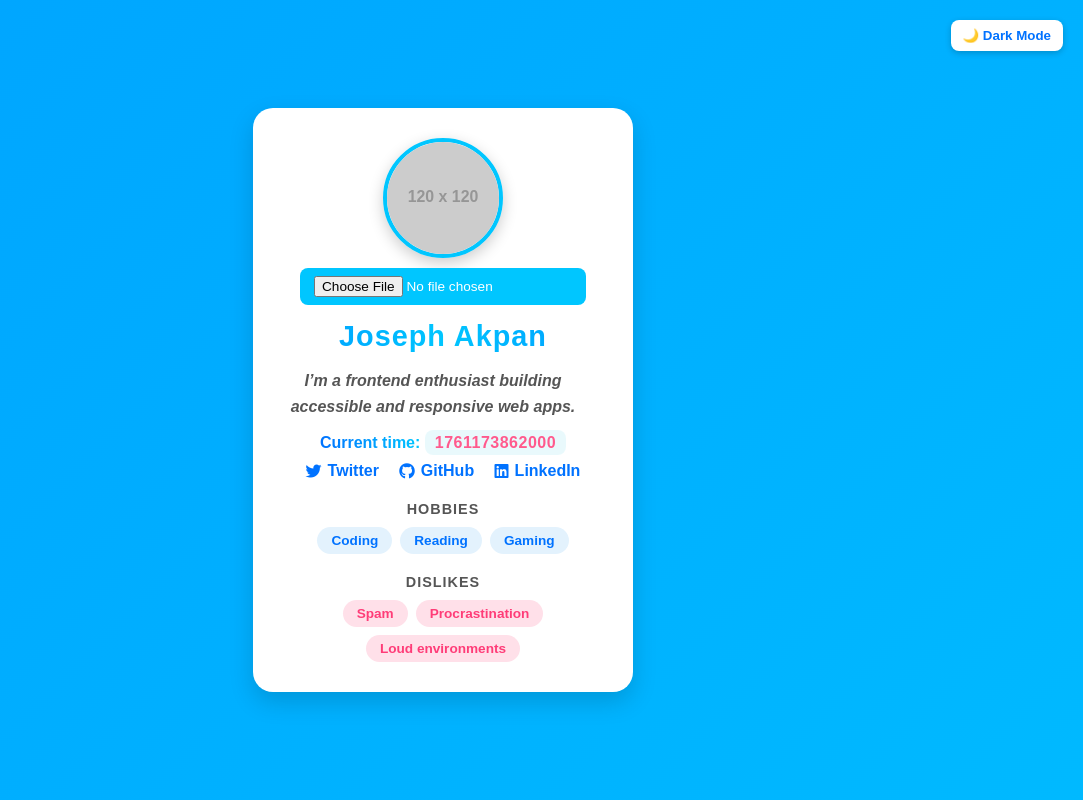
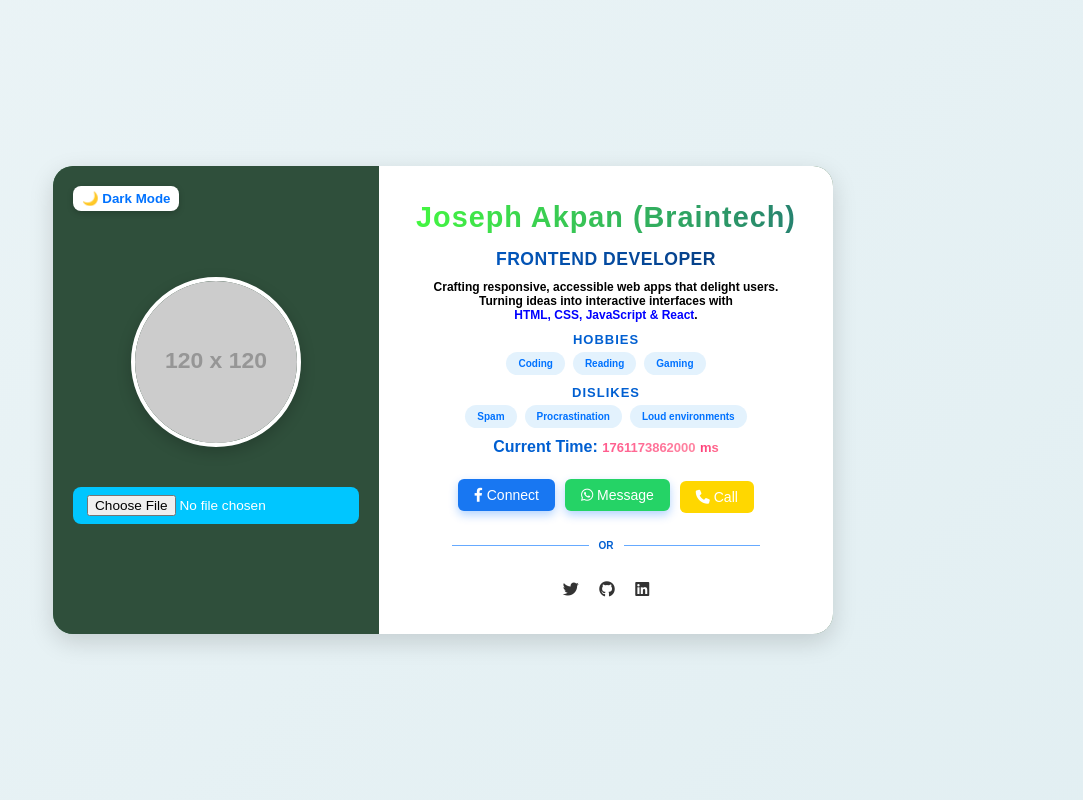
Before and after one commit to nathyjoe001/profile-card, a plain HTML site: page index.html in a window 1280 px wide. Shown: the whole page, without its empty margins (197-1280 px from the left). Drawn offline with Linux system fonts and the light colour scheme; placeholder pictures from the web are drawn by us.

Commit message:
Updated index.html and ignored profile-card folder

```diff
--- a/index.html
+++ b/index.html
@@ -1,85 +1,96 @@
 <!DOCTYPE html>
 <html lang="en">
 <head>
-<meta charset="UTF-8">
-<meta name="viewport" content="width=device-width, initial-scale=1.0">
+<meta charset="UTF-8" />
+<meta name="viewport" content="width=device-width, initial-scale=1.0" />
 <title>Profile Card</title>
-<link rel="stylesheet" href="style.css">
+<link rel="stylesheet" href="style.css" />
 <link
   rel="stylesheet"
   href="https://cdnjs.cloudflare.com/ajax/libs/font-awesome/6.4.0/css/all.min.css"
 />
-
 </head>
 <body>
+
+<article data-testid="test-profile-card">
+  <div class="card-container">
     <button class="toggle-btn" id="toggleMode">🌙 Dark Mode</button>
 
-<article data-testid="test-profile-card">
-  <figure>
-    <img src="https://via.placeholder.com/120" alt="User Avatar" data-testid="test-user-avatar" id="avatar-img">
+    <!-- LEFT SIDE -->
+    <figure class="left-side">
+      <img src="https://via.placeholder.com/120" alt="User Avatar" id="avatar-img" />
       <figcaption>
-      <input type="file" id="avatar-upload" accept="image/*">
+        <input type="file" id="avatar-upload" accept="image/*" />
       </figcaption>
     </figure>
 
+    <!-- RIGHT SIDE -->
     <div class="profile-info">
       <header>
-      <h2 data-testid="test-user-name">Joseph Akpan</h2>
+        <h2 class="gradient-text">Joseph Akpan <span class="nickname">(Braintech)</span></h2>
+        <p class="role"><strong>Frontend Developer</strong></p>
       </header>
 
-    <p data-testid="test-user-bio">
-     <strong> I’m a frontend enthusiast building accessible and responsive web apps.
-    </strong></p>
-
-    <p>
-    <span class="time-label">Current time:</span>
-    <span data-testid="test-user-time"></span>
+      <p style="color: #000;; font-size:12px; font-weight: bold; ">
+        Crafting responsive, accessible web apps that delight users.<br />
+        Turning ideas into interactive interfaces with<br>
+        <span style="color: blue; font-weight: bold; ">HTML, CSS, JavaScript & React</span>.
       </p>
-
-
-
-
-   <nav data-testid="test-user-social-links">
-  <ul>
-    <li>
-      <a href="https://twitter.com/" target="_blank" rel="noopener noreferrer" data-testid="test-user-social-twitter">
-        <i class="fab fa-twitter"></i> Twitter
-      </a>
-    </li>
-    <li>
-      <a href="https://github.com/nathyjoe001" target="_blank" rel="noopener noreferrer" data-testid="test-user-social-github">
-        <i class="fab fa-github"></i> GitHub
-      </a>
-    </li>
-    <li>
-      <a href="https://www.linkedin.com/in/josephakpannath/" target="_blank" rel="noopener noreferrer" data-testid="test-user-social-linkedin">
-        <i class="fab fa-linkedin"></i> LinkedIn
-      </a>
-    </li>
-  </ul>
-</nav>
-
 
       <section>
         <h3>Hobbies</h3>
-      <ul data-testid="test-user-hobbies" class="card-list">
-        <li><a href="#" class="card hobby-card">Coding</a></li>
-        <li><a href="#" class="card hobby-card">Reading</a></li>
-        <li><a href="#" class="card hobby-card">Gaming</a></li>
-      </ul>
+        <div class="card-list">
+          <span class="card hobby-card">Coding</span>
+          <span class="card hobby-card">Reading</span>
+          <span class="card hobby-card">Gaming</span>
+        </div>
       </section>
 
       <section>
         <h3>Dislikes</h3>
-      <ul data-testid="test-user-dislikes" class="card-list">
-        <li><a href="#" class="card dislike-card">Spam</a></li>
-        <li><a href="#" class="card dislike-card">Procrastination</a></li>
-        <li><a href="#" class="card dislike-card">Loud environments</a></li>
+        <div class="card-list">
+          <span class="card dislike-card">Spam</span>
+          <span class="card dislike-card">Procrastination</span>
+          <span class="card dislike-card">Loud environments</span>
+        </div>
+      </section>
+
+      <p>
+        <span class="time-label">Current Time:</span>
+        <span id="current-time">1761144801822</span>
+        <span id="time-unit">ms</span>
+      </p>
+
+      <!-- Action Buttons -->
+      <div class="action-buttons">
+        <a href="https://facebook.com/josef.leo.77582" target="_blank" class="connect-btn">
+          <i class="fab fa-facebook-f"></i> Connect
+        </a>
+        <a href="https://wa.me/2347067874118" target="_blank" class="message-btn">
+          <i class="fab fa-whatsapp"></i> Message
+        </a>
+        <a href="tel:+2347067874118" class="call-btn">
+            <i class="fas fa-phone"></i> Call
+        </a>
+      </div>
+
+      <div class="divider">
+        <hr />
+        <span>OR</span>
+        <hr />
+      </div>
+
+      <!-- Social Links -->
+      <nav class="social-links">
+        <ul>
+          <li><a href="#"><i class="fab fa-twitter"></i></a></li>
+          <li><a href="https://github.com/nathyjoe001" target="_blank"><i class="fab fa-github"></i></a></li>
+          <li><a href="https://www.linkedin.com/in/josephakpannath/" target="_blank"><i class="fab fa-linkedin"></i></a></li>
         </ul>
-    </section>
+      </nav>
+    </div>
   </div>
 </article>
-
 <script src="script.js"></script>
 </body>
 </html>
--- a/script.js
+++ b/script.js
@@ -1,6 +1,7 @@
 document.addEventListener('DOMContentLoaded', () => {
   // 1️⃣ Current time in milliseconds
-  const timeElement = document.querySelector('[data-testid="test-user-time"]');
+  const timeElement = document.getElementById('current-time');
+
   function updateTime() {
     if(timeElement){
       timeElement.textContent = Date.now();
--- a/style.css
+++ b/style.css
@@ -1,69 +1,99 @@
-
-/* =========================================
+/* ==========================
 Global Reset & Font
-========================================= */
+========================== */
 * {
   margin: 0;
   padding: 0;
   box-sizing: border-box;
   font-family: "Poppins", sans-serif;
 }
-a:focus { outline: 2px solid #0072ff; outline-offset: 2px; }
 
+/* ==========================
+Align Container Card Center
+========================== */
 body {
-background: linear-gradient(135deg, #0072ff, #00c6ff);
+  background: linear-gradient(135deg, #fff, #ddecf0);
   background-size: 400% 400%;
   animation: gradientFlow 12s ease infinite;
   display: flex;
   justify-content: center;
   align-items: center;
-min-height: 100vh;
+  height: 100vh;             /* full viewport height */
+  padding: 0 40px;           /* horizontal padding */
+  color: #333;
   transition: background 0.5s ease;
-color: #333;
+  overflow: hidden;
 }
 
-/* Animated Background */
+
+
+a:focus {
+  outline: 2px solid #0072ff;
+  outline-offset: 2px;
+}
+
+/* ==========================
+Animated Background
+========================== */
 @keyframes gradientFlow {
   0% { background-position: 0% 50%; }
   50% { background-position: 100% 50%; }
   100% { background-position: 0% 50%; }
 }
 
-/* =========================================
-Profile Card
-========================================= */
+/* ==========================
+Profile Card Container
+========================== */
 article[data-testid="test-profile-card"] {
-background: #fff;
-width: 380px;
+  background: #3c6c4d;              /* deep green background */
+  width: 780px;                     /* reduced width for balanced look */
+  max-width: 95%;
   border-radius: 20px;
-box-shadow: 0 10px 25px rgba(0, 0, 0, 0.15);
-padding: 30px;
-text-align: center;
+  overflow: hidden;
+  box-shadow: 0 8px 25px rgba(0,0,0,0.15);
   transition: transform 0.3s ease, box-shadow 0.3s ease, background 0.5s ease;
+  margin: 40px auto;
 }
 
 article[data-testid="test-profile-card"]:hover {
-transform: translateY(-8px);
-box-shadow: 0 15px 30px rgba(0, 0, 0, 0.25);
+  transform: translateY(-6px);
+  box-shadow: 0 15px 30px rgba(0,0,0,0.25);
 }
 
-/* =========================================
-Avatar Section
-========================================= */
+
+
+/* Make the card container perfectly centered */
+.card-container {
+  display: flex;
+  flex-direction: row;
+  align-items: stretch; /* both sides same height */
+  justify-content: space-between;
+  position: relative;
+}
+/* ==========================
+Avatar Section (Left)
+========================== */
 figure {
-position: relative;
+  flex: 1;
+  background: #2f4f3b; /* darker green tone for contrast */
   display: flex;
   flex-direction: column;
   align-items: center;
+  justify-content: center;
+  padding: 40px 20px;
+  border-top-left-radius: 20px;
+  border-bottom-left-radius: 20px;
+  color: #fff;
 }
 
 figure img {
-width: 120px;
-height: 120px;
+  width: 170px;
+  height: 170px;
   border-radius: 50%;
   object-fit: cover;
-border: 4px solid #00c6ff;
-box-shadow: 0 5px 15px rgba(0, 0, 0, 0.2);
+  border: 4px solid #fff;
+  box-shadow: 0 5px 15px rgba(0,0,0,0.2);
+  margin-bottom: 15px;
 }
 
 figcaption {
@@ -71,75 +101,98 @@ margin-top: 10px;
 }
 
 #avatar-upload {
-display: inline-block;
-border: none;
+  margin-top: 15px;
   padding: 8px 14px;
   background: #00c6ff;
   color: #fff;
+  border: none;
   border-radius: 8px;
   cursor: pointer;
   font-size: 0.85rem;
-transition: background 0.3s ease;
+  transition: all 0.3s ease;
 }
 
 #avatar-upload:hover {
   background: #0072ff;
 }
 
-/* =========================================
-Profile Info
-========================================= */
+/* ==========================
+Profile Info (Right)
+========================== */
+
+.profile-info {
+  flex: 2;
+  background: #fff;
+  color: #222;
+  padding: 25px 35px;
+  text-align: center; /* cleaner layout */
+  display: flex;
+  flex-direction: column;
+  justify-content: center;
+}
 .profile-info header h2 {
   font-size: 1.8rem;
   font-weight: 800;
-margin-top: 15px;
-color: #222;
   text-transform: capitalize;
-background: linear-gradient(90deg, #0072ff, #00c6ff, #0072ff);
+  background: linear-gradient(90deg, #44f741, hsl(239, 89%, 33%));
   -webkit-background-clip: text;
   -webkit-text-fill-color: transparent;
- background-clip: text; /* Standard */
+  background-clip: text;
   background-size: 200%;
-animation: nameGlow 4s linear infinite;
+  animation: nameGlow 5s linear infinite;
   letter-spacing: 1px;
   margin-bottom: 15px;
-}
-@keyframes nameGlow{
-    0%{background-position: 0%;}
-    100%{background-position: 200%;}
+  margin-top: 10px;
 }
 
-/*.profile-info p {
-font-size: 1.95rem;
-color: #555;
-margin: 10px 0;
-line-height: 1.5;
-} */
-/* Target the bio paragraph specifically */
+@keyframes nameGlow {
+  0% { background-position: 0%; }
+  100% { background-position: 200%; }
+}
+.profile-info header p.role {
+  font-size: 1.1rem;
+  font-weight: 600;
+  color: #333;
+  letter-spacing: 0.5px;
+  margin-bottom: 10px;
+  text-transform: uppercase;
+  background: linear-gradient(90deg, #005fd1, #083771);
+  -webkit-background-clip: text;
+  -webkit-text-fill-color: transparent;
+  background-clip: text;
+  animation: roleGlow 5s linear infinite;
+}
+
+@keyframes roleGlow {
+  0% { background-position: 0%; }
+  100% { background-position: 200%; }
+}
+
 p[data-testid="test-user-bio"] {
   font-size: 1rem;
-  font-weight: 800px;        /* Adjust text size */
-  color: #555;              /* Text color */
-  line-height: 1.6;         /* Spacing between lines */
-  text-align: center;       /* Center text */
-  margin: 10px 0;           /* Space above and below */
-  font-style: italic;       /* Optional: make it italic */
-  max-width: 300px;
-  margin-bottom: 15px;      /* Limit width for better readability */
+  font-weight: 600;
+  color: #005fd1;
+  line-height: 1.6;
+  text-align: center;
+  margin: 0 auto 15px; /* centers horizontally */
+  max-width: 500px; /* make it wider so it sits on one straight line */
+  display: block;
+  transition: all 0.3s ease;
 }
+
 p[data-testid="test-user-bio"]:hover {
   color: #0072ff;
   transform: scale(1.02);
-  transition: all 0.3s ease;
 }
 
 
-/* =========================================
+/* ==========================
 Social Links
-========================================= */
+========================== */
 nav ul {
   list-style: none;
   margin: 10px 0;
+  padding: 0;
 }
 
 nav ul li {
@@ -147,91 +200,170 @@ display: inline-block;
   margin: 0 8px;
 }
 
-
 nav ul li a {
   display: inline-flex;
   align-items: center;
-  gap: 6px;           /* space between icon and text */
+  gap: 6px;
   text-decoration: none;
-  color: #0072ff;
+  color: #333;
   font-weight: 600;
   transition: color 0.3s ease, transform 0.2s ease;
 }
 
-nav ul li a i {
-  font-size: 1rem;    /* icon size */
-}
-
 nav ul li a:hover {
-  color: #00c6ff;
+  color: #005fd1;
   transform: scale(1.1);
 }
 
-
-/* =========================================
-Tags (Hobbies & Dislikes)
-========================================= */
+/* ==========================
+Hobbies & Dislikes
+========================== */
 section {
-margin-top: 20px;
+  margin-top: 10px;
 }
 
 section h3 {
   text-transform: uppercase;
-font-size: 0.9rem;
-color: #555;
+  font-size: 13px;
+  font-weight: 800;
+  color:#005fd1;
   letter-spacing: 1px;
-margin-bottom: 10px;
+  margin-bottom: 5px;
 }
 
+
 .card-list {
-list-style: none;
   display: flex;
   flex-wrap: wrap;
-justify-content: center;
   gap: 8px;
+  justify-content: center; /* ✅ centers all the cards horizontally */
+  align-items: center;     /* ✅ optional — vertically centers if wrapped */
 }
 
+
+
 .card {
-display: inline-block;
-padding: 6px 14px;
-border-radius: 20px;
-font-size: 0.85rem;
+  padding: 6px 12px;
+  border-radius: 18px;
+  font-size: 10px;
   font-weight: 600;
-text-decoration: none;
   transition: all 0.3s ease;
 }
 
-/* Hobbies */
 
 .hobby-card {
   background: #e3f2fd;
   color: #0072ff;
-    padding: 6px 14px;
-    border-radius: 20px;
-    text-decoration: none;
 }
+
 .hobby-card:hover {
   background: #0072ff;
   color: #fff;
 }
 
+.dislike-card {
+  background: #e3f2fd;
+  color: #0072ff;
+  margin-bottom: 10px;
+}
+
+.dislike-card:hover {
+  background: #0072ff;
+  color: #fff;
+}
+.action-buttons {
+  display: flex;
+  justify-content: center;
+  align-items: center;
+  gap: 10px;          /* smaller space between buttons */
+  margin: 20px 0;     /* reduced vertical margin */
+  padding: 5px 0;     /* adds subtle inner padding */
+  margin-bottom: 2px;
+}
+
+.action-buttons a{
+  border-radius: 6px; /* reduced from typical 12–20px */
+  padding: 8px 16px;  /* tighter button size */
+  font-size: 14px;
+  font-weight: 500;
+  background: #FFD700;
+  color: #fff;
+  border: none;
+  cursor: pointer;
+  text-decoration: none;
+  transition: background 0.3s ease, transform 0.2s ease;
+}
+
+.action-buttons .call-btn:hover {
+  background: #d1c000;
+  transform: translateY(-2px);
+}
+.action-buttons .message-btn{
+  background: #25D366;
+  transform: translateY(-2px);
+}
+.action-buttons .message-btn:hover{
+  background: #3C6C4D;
+  transform: translateY(-2px);
+}
+.action-buttons .connect-btn{
+  background: #1877F2;
+  transform: translateY(-2px);
+}
+.action-buttons .connect-btn:hover{
+  background: #93b7e3;
+  transform: translateY(-2px);
+}
+
+
+.divider {
+  display: flex;
+  align-items: center;
+  text-align: center;
+  width: 80%;
+  margin: 20px auto;
+}
+
+.divider hr {
+  flex: 1;
+  border: none;
+  height: 0.5px;
+  background-color: #0072ff;
+  opacity: 0.6;
+}
+
+.divider span {
+  padding: 0 10px;
+  color: #005fd1;
+  font-weight: 900;
+  font-size: 10px;
+}
 
 
 
-/* Dislikes */
-.dislike-card {
-background: #ffe0e9;
-color: #ff3c78;
+.connect-btn,
+.message-btn {
+  background: linear-gradient(90deg, #0072ff, #00c6ff);
+  color: #fff;
+  border: none;
+  padding: 12px 28px;
+  border-radius: 30px;
+  cursor: pointer;
+  font-weight: 600;
+  font-size: 1rem;
+  transition: all 0.3s ease;
+  box-shadow: 0 4px 10px rgba(0, 114, 255, 0.3);
 }
 
-.dislike-card:hover {
-background: #ff3c78;
-color: #fff;
+.connect-btn:hover {
+  background: linear-gradient(90deg, #00c6ff, #0072ff);
+  transform: translateY(-2px);
+  box-shadow: 0 6px 15px rgba(0, 198, 255, 0.4);
 }
 
-/* =========================================
+/* ==========================
 Dark Mode
-========================================= */
+========================== */
 body.dark-mode {
   background: linear-gradient(135deg, #1a1a1a, #333);
 }
@@ -239,7 +371,7 @@ background: linear-gradient(135deg, #1a1a1a, #333);
 body.dark-mode article[data-testid="test-profile-card"] {
   background: #222;
   color: #eee;
-box-shadow: 0 10px 25px rgba(255, 255, 255, 0.1);
+  box-shadow: 0 10px 25px rgba(255,255,255,0.1);
 }
 
 body.dark-mode .profile-info h2 {
@@ -261,21 +393,21 @@ background: #3a2434;
   color: #ff6f91;
 }
 
-/* =========================================
+/* ==========================
 Toggle Button
-========================================= */
+========================== */
 .toggle-btn {
   position: absolute;
   top: 20px;
-right: 20px;
+  left: 20px;
   background: #fff;
   color: #0072ff;
   border: none;
-padding: 8px 12px;
+  padding: 5px 9px;
   border-radius: 8px;
   cursor: pointer;
   font-weight: 600;
-box-shadow: 0 2px 6px rgba(0, 0, 0, 0.2);
+  box-shadow: 0 2px 6px rgba(0,0,0,0.2);
   transition: all 0.3s ease;
 }
 
@@ -283,42 +415,82 @@ transition: all 0.3s ease;
   background: #0072ff;
   color: #fff;
 }
-.time-label {
-  background: linear-gradient(90deg, #0072ff, #00c6ff);
+
+/* ==========================
+Current Time Styling
+========================== */
+.time-label
+ {
+display: inline-block;
+  color: #005fd1; /* or #222 / #444 depending on theme */
+  font-weight: 800;
+  font-size: 20;
+  gap: 10px;
+}
+#current-time,
+#time-unit {
+    background: linear-gradient(90deg, #ff3c78, #ff6f91);
   -webkit-background-clip: text;
   -webkit-text-fill-color: transparent;
   background-clip: text;
-  font-weight: 700;
+  font-weight: 900;
+  font-size: 13px;
+
 }
 
-[data-testid="test-user-time"]{
-    display: inline;
-    font-size: 1 rem;
+#current-time {
+  animation: pulseClock 1.5s ease-in-out infinite;
+}
+
+@keyframes pulseClock {
+  0% { transform: scale(1); opacity: 1; }
+  50% { transform: scale(1.05); opacity: 0.8; }
+  100% { transform: scale(1); opacity: 1; }
+}
+
+[data-testid="test-user-time"] {
+  display: inline-block;
   font-weight: 600;
-    color:#ff3c78;
-    background: rgba(0, 198, 225, 0.1);
+  color: #ff3c78;
+  background: rgba(0,198,225,0.1);
   padding: 4px 10px;
   border-radius: 8px;
   animation: pulseClock 1.5s ease-in-out infinite;
   letter-spacing: 0.5px;
 }
+
 @keyframes pulseClock {
-    0%{transform: scale(1); opacity: 1;}
-    50%{transform: scale(1.05); opacity: 0.8;}
-    100%{transform: scale(1); opacity: 1;}
+  0% { transform: scale(1); opacity: 1; }
+  50% { transform: scale(1.05); opacity: 0.8; }
+  100% { transform: scale(1); opacity: 1; }
 }
-/* =========================================
-Responsive Design (SM & MD)
-========================================= */
+
+/* ==========================
+Responsive Design
+========================== */
 @media (max-width: 768px) {
   article[data-testid="test-profile-card"] {
     width: 90%;
-padding: 20px;
+  }
+
+  .card-container {
+    flex-direction: column;
+    text-align: center;
+  }
+
+  figure {
+    border-radius: 0;
+    width: 100%;
   }
 
   figure img {
-width: 100px;
-height: 100px;
+    width: 120px;
+    height: 120px;
+  }
+
+  .profile-info {
+    padding: 25px 20px;
+    text-align: center;
   }
 
   .profile-info header h2 {
```
Also changed, not shown: 1 other file. Lines whose indentation alone changed are shown as unchanged.
